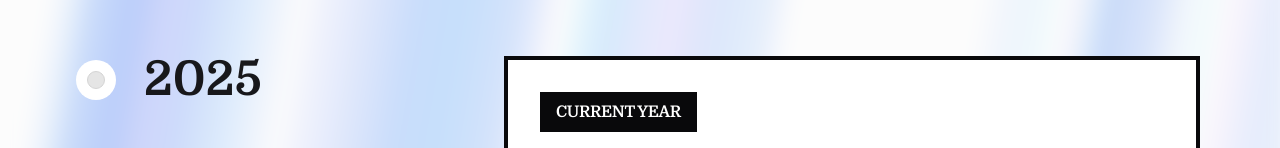
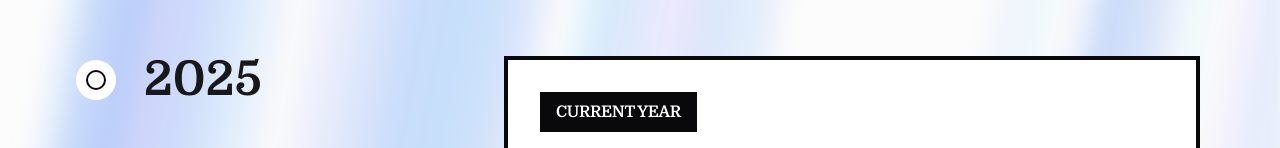
Before and after one commit to dlee08/sst-official-website, a Next.js app: page /about/impact in a window 1280 px wide. Shown: the part 430-578 px from the top of the page. Built offline with nearby package versions, Linux system fonts and the light colour scheme.

Commit message:
Update timeline nodes with black/silver border styling

```diff
--- a/components/ui/timeline.tsx
+++ b/components/ui/timeline.tsx
@@ -45,7 +45,7 @@ export const Timeline = ({ data }: { data: TimelineEntry[] }) => {
           >
             <div className="sticky flex flex-col md:flex-row z-40 items-center top-40 self-start max-w-xs lg:max-w-sm md:w-full">
               <div className="h-10 absolute left-3 md:left-3 w-10 rounded-full bg-white dark:bg-black flex items-center justify-center">
-                <div className="h-4 w-4 rounded-full bg-neutral-200 dark:bg-neutral-800 border border-neutral-300 dark:border-neutral-700 p-2" />
+                <div className="h-4 w-4 rounded-full bg-white dark:bg-black border-2 border-zinc-950 dark:border-zinc-400 p-2" />
               </div>
               <h3 className="hidden md:block text-xl md:pl-20 md:text-5xl font-bold text-zinc-900 dark:text-zinc-100 ">
                 {item.title}
```
